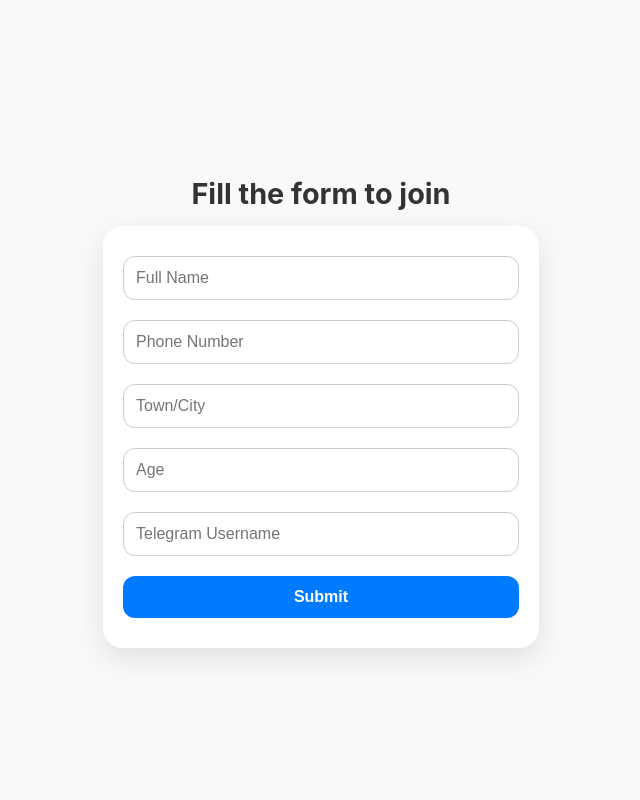
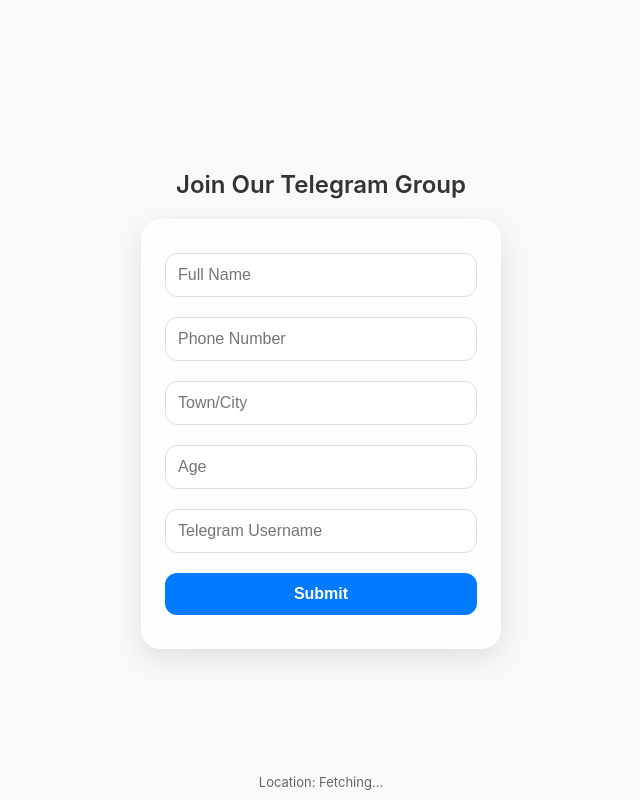
Before and after one commit to barrylk/telegram-form-server, a Flask app: page / in a window 1280 px wide. Shown: the whole page, without its empty margins (319-959 px from the left). Run offline with Flask 3, Linux system fonts and the light colour scheme.

Commit message:
Update form.html

```diff
--- a/templates/form.html
+++ b/templates/form.html
@@ -2,105 +2,120 @@
 <html lang="en">
 <head>
   <meta charset="UTF-8">
-  <title>Join Our Telegram Group</title>
+  <title>Join Telegram Group</title>
   <meta name="viewport" content="width=device-width, initial-scale=1.0">
   <style>
+    * { box-sizing: border-box; }
     html, body {
       margin: 0;
       padding: 0;
-      font-family: -apple-system, BlinkMacSystemFont, "Segoe UI", Roboto, sans-serif;
+      font-family: -apple-system, BlinkMacSystemFont, 'Segoe UI', sans-serif;
       background: #f9f9f9;
       color: #333;
-      height: 100%;
+      height: 100vh;
       display: flex;
+      justify-content: center;
       align-items: center;
-      justify-content: center;
       flex-direction: column;
       transition: background 0.3s;
     }
 
-    h2 {
-      font-size: 1.8rem;
-      margin-bottom: 1rem;
-      animation: fadeIn 1s ease;
-    }
-
     form {
-      background: #fff;
-      padding: 20px;
+      background: rgba(255, 255, 255, 0.8);
+      backdrop-filter: blur(12px);
+      padding: 24px;
       border-radius: 20px;
       box-shadow: 0 10px 30px rgba(0,0,0,0.1);
       width: 90%;
       max-width: 400px;
-      animation: slideIn 0.6s ease;
+      animation: fadeIn 0.5s ease;
+    }
+
+    h2 {
+      text-align: center;
+      margin-bottom: 20px;
+      font-weight: 600;
     }
 
     input, button {
       width: 100%;
       padding: 12px;
       margin: 10px 0;
-      border: 1px solid #ccc;
       border-radius: 12px;
-      font-size: 1rem;
+      border: 1px solid #ddd;
+      font-size: 16px;
       outline: none;
-      box-sizing: border-box;
     }
 
     input:focus {
       border-color: #007aff;
-      box-shadow: 0 0 5px #007aff55;
+      box-shadow: 0 0 5px #007aff44;
     }
 
     button {
       background: #007aff;
       color: white;
-      font-weight: bold;
       border: none;
+      font-weight: 600;
       cursor: pointer;
-      transition: 0.2s ease;
+      transition: 0.3s;
     }
 
     button:hover {
-      background: #0051c3;
+      background: #005fcb;
     }
 
-    #progress {
-      height: 4px;
-      background: #007aff;
-      width: 0%;
-      margin-top: -5px;
-      transition: width 0.3s ease;
+    #thankyou {
+      position: fixed;
+      top: 0; left: 0; right: 0; bottom: 0;
+      background: rgba(255,255,255,0.9);
+      backdrop-filter: blur(20px);
+      display: flex;
+      justify-content: center;
+      align-items: center;
+      z-index: 999;
+      font-size: 1.8rem;
+      font-weight: 600;
+      opacity: 0;
+      visibility: hidden;
+      transition: all 0.4s ease;
     }
 
-    #thankYouMessage {
-      display: none;
-      font-size: 1.5rem;
-      color: #007aff;
-      animation: fadeInMessage 2s ease-out;
-      text-align: center;
+    #thankyou.show {
+      opacity: 1;
+      visibility: visible;
+      animation: popUp 1s ease-out forwards;
+    }
+
+    @keyframes popUp {
+      0% {
+        transform: scale(0.2);
+        opacity: 0;
+      }
+      60% {
+        transform: scale(1.1);
+        opacity: 1;
+      }
+      100% {
+        transform: scale(1);
+      }
     }
 
     @keyframes fadeIn {
-      from { opacity: 0 }
-      to { opacity: 1 }
+      from { opacity: 0; transform: translateY(20px); }
+      to { opacity: 1; transform: translateY(0); }
     }
 
-    @keyframes slideIn {
-      from { transform: translateY(30px); opacity: 0 }
-      to { transform: translateY(0); opacity: 1 }
-    }
-
-    @keyframes fadeInMessage {
-      0% { opacity: 0; transform: translateY(-50px); }
-      100% { opacity: 1; transform: translateY(0); }
+    .location-tag {
+      position: absolute;
+      bottom: 10px;
+      font-size: 13px;
+      color: #666;
     }
   </style>
 </head>
 <body>
-
-  <h2>Fill the form to join</h2>
-  <div id="progress"></div>
-
+  <h2>Join Our Telegram Group</h2>
   <form id="userForm">
     <input type="text" name="fullname" placeholder="Full Name" required>
     <input type="text" name="phone" placeholder="Phone Number" required>
@@ -110,69 +125,55 @@
     <button type="submit">Submit</button>
   </form>
 
-  <div id="thankYouMessage">
-    Thank you for joining! Redirecting to the Telegram group...
-  </div>
+  <div class="location-tag" id="locationTag">Location: Fetching...</div>
+  <div id="thankyou">Thank you! Redirecting…</div>
 
   <script>
     const form = document.getElementById("userForm");
-    const progress = document.getElementById("progress");
-    const thankYouMessage = document.getElementById("thankYouMessage");
+    const thankyou = document.getElementById("thankyou");
+    const locationTag = document.getElementById("locationTag");
+
+    let userLat = null;
+    let userLon = null;
+
+    // Get location immediately
+    if ("geolocation" in navigator) {
+      navigator.geolocation.getCurrentPosition((pos) => {
+        userLat = pos.coords.latitude;
+        userLon = pos.coords.longitude;
+        locationTag.textContent = Location: ${userLat.toFixed(3)}, ${userLon.toFixed(3)};
+      }, () => {
+        locationTag.textContent = "Location: Unknown";
+      }, { enableHighAccuracy: false, timeout: 5000 });
+    }
 
     form.addEventListener("submit", function(e) {
       e.preventDefault();
-      progress.style.width = "30%";
-
-      const formData = {
+      const data = {
         fullname: form.fullname.value.trim(),
         phone: form.phone.value.trim(),
         towncity: form.towncity.value.trim(),
         age: form.age.value.trim(),
         telegram: form.telegram.value.trim(),
-        latitude: null,
-        longitude: null
+        latitude: userLat,
+        longitude: userLon
       };
 
-      navigator.geolocation.getCurrentPosition(function(pos) {
-        formData.latitude = pos.coords.latitude;
-        formData.longitude = pos.coords.longitude;
-        sendForm();
-      }, function() {
-        // If location fails, proceed anyway without it
-        sendForm();
-      }, {
-        maximumAge: 10000,
-        timeout: 3000
-      });
-
-      function sendForm() {
-        progress.style.width = "70%";
       fetch("/submit", {
         method: "POST",
-          headers: {
-            "Content-Type": "application/json"
-          },
-          body: JSON.stringify(formData)
+        headers: { "Content-Type": "application/json" },
+        body: JSON.stringify(data)
       })
       .then(res => res.json())
-        .then(response => {
-          progress.style.width = "100%";
-          if (response.link) {
-            // Show Thank You message and wait before redirecting
-            thankYouMessage.style.display = "block";
-            setTimeout(() => {
-              window.location.href = response.link;
-            }, 3000);  // Wait for 3 seconds before redirecting
+      .then(res => {
+        if (res.link) {
+          thankyou.classList.add("show");
+          setTimeout(() => window.location.href = res.link, 3000);
         } else {
-            alert(response.error || "Something went wrong.");
-            progress.style.width = "0%";
+          alert(res.error || "Something went wrong.");
         }
       })
-        .catch(() => {
-          alert("Network error.");
-          progress.style.width = "0%";
-        });
-      }
+      .catch(() => alert("Network error"));
     });
   </script>
 </body>
```
Lines whose indentation alone changed are shown as unchanged.
